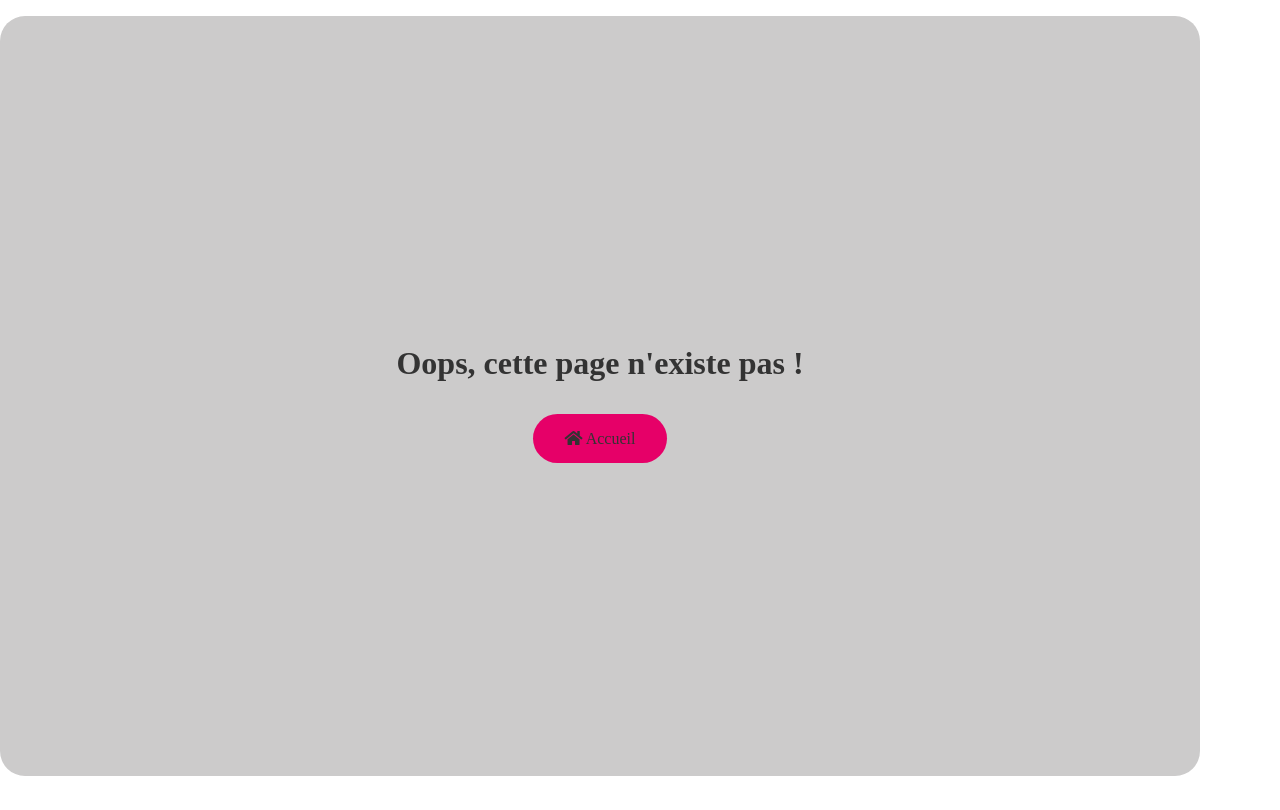
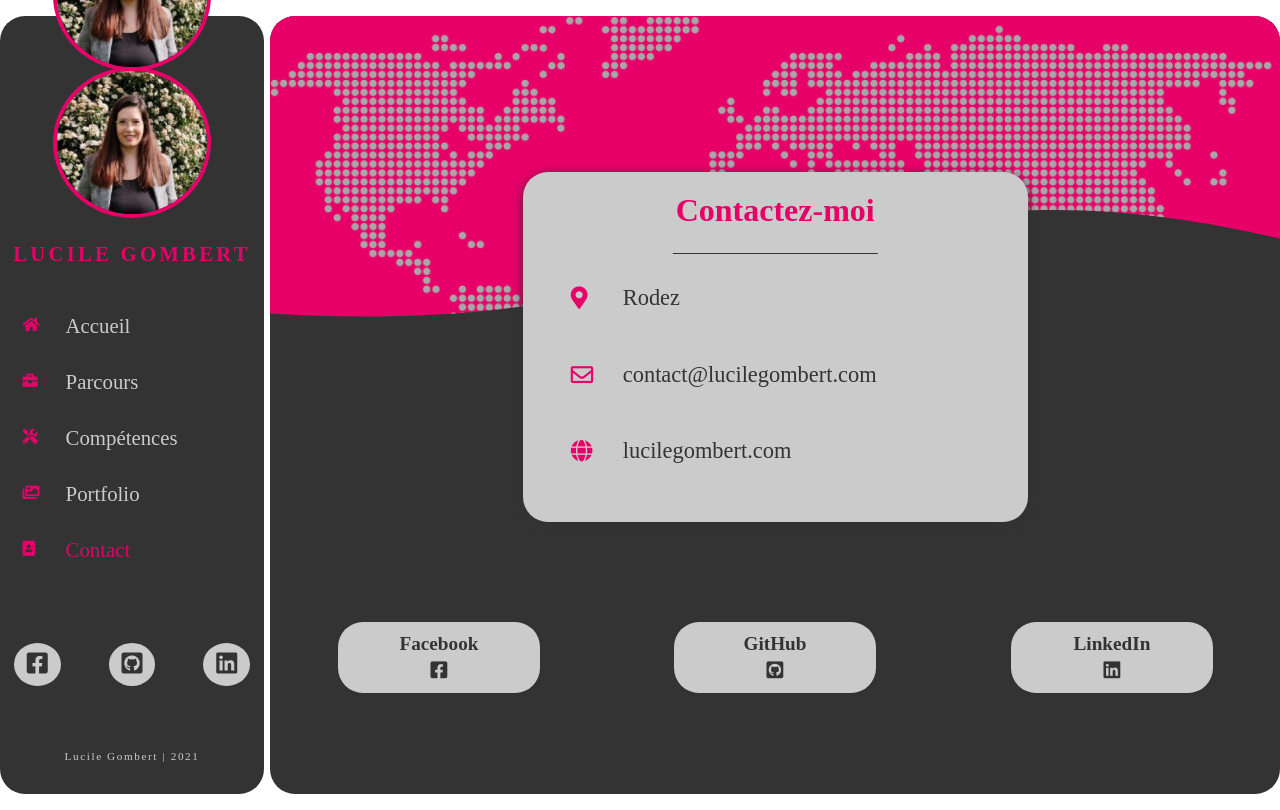
Before and after one commit to LucileGombert/CV, a React (Create React App) app: page /contact in a window 1280 px wide. Built offline with nearby package versions, Linux system fonts and the light colour scheme; a web font is replaced by a local one.

Commit message:
path img

```diff
--- a/src/App.js
+++ b/src/App.js
@@ -15,9 +15,9 @@ const App = () => {
         <Switch>
           <Route path='/CV/' exact component={Home} />
           <Route path='/parcours' component={Career} />
-          <Route path='/CV/competences' component={Skills} />
-          <Route path='/CV/portfolio' component={Portfolio} />
-          <Route path='/CV/contact' component={Contact} />
+          <Route path='/competences' component={Skills} />
+          <Route path='/portfolio' component={Portfolio} />
+          <Route path='/contact' component={Contact} />
           <Route component={NotFound} />
         </Switch>
       </BrowserRouter>
```
